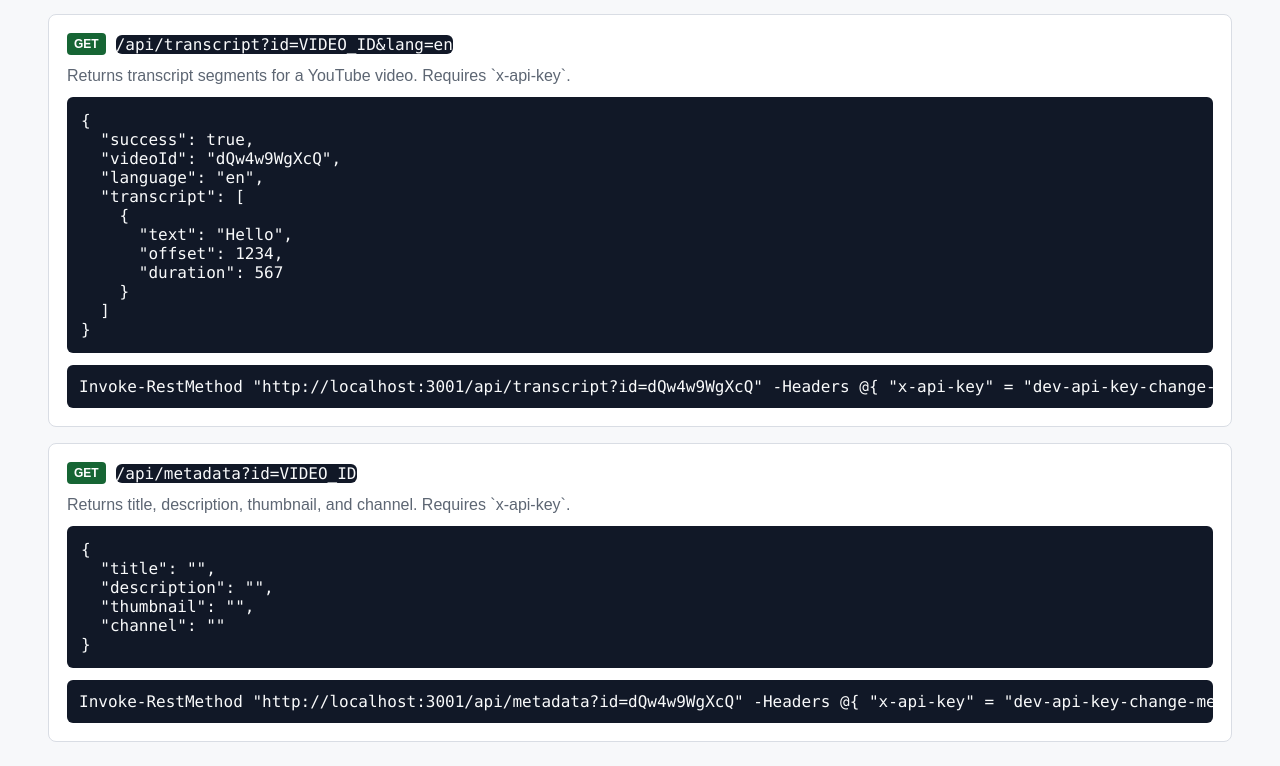
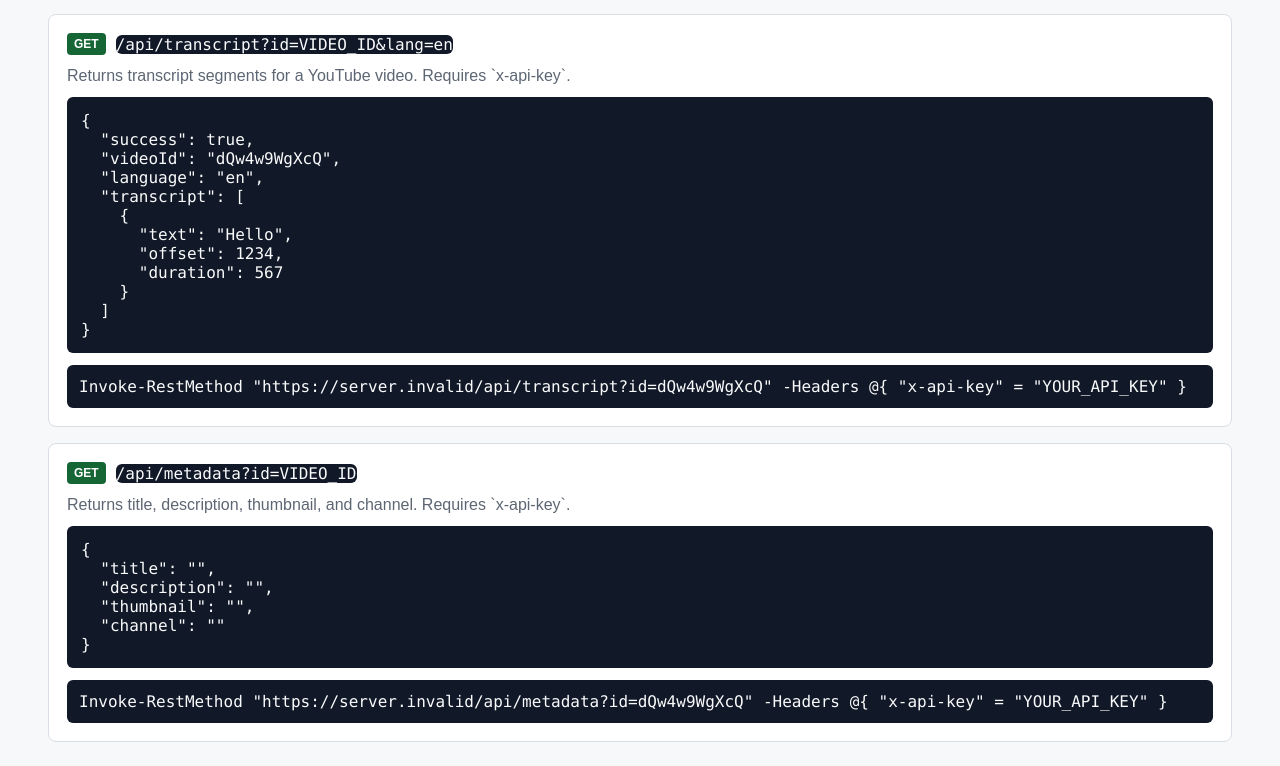
Before and after one commit to dtech4099-a11y/youtube-transcript-api, a Next.js app: page /docs in a window 1280 px wide. Shown: the part 357-1123 px from the top of the page. Built offline with nearby package versions, Linux system fonts and the light colour scheme; no server answers.

Commit message:
first commit

```diff
--- a/app/docs/page.tsx
+++ b/app/docs/page.tsx
@@ -1,4 +1,6 @@
 export default function DocsPage() {
+  const baseUrl = process.env.NEXT_PUBLIC_API_BASE_URL ?? "https://your-api-domain.com";
+
   return (
     <main className="docs-page">
       <header className="docs-header">
@@ -31,8 +33,8 @@ export default function DocsPage() {
             }
           </pre>
           <code className="command">
-            Invoke-RestMethod &quot;http://localhost:3001/api/transcript?id=dQw4w9WgXcQ&quot;
-            -Headers @{"{"} &quot;x-api-key&quot; = &quot;dev-api-key-change-me&quot; {"}"}
+            Invoke-RestMethod &quot;{baseUrl}/api/transcript?id=dQw4w9WgXcQ&quot; -Headers @{"{"}{" "}
+            &quot;x-api-key&quot; = &quot;YOUR_API_KEY&quot; {"}"}
           </code>
         </div>
 
@@ -46,8 +48,8 @@ export default function DocsPage() {
             {'{\n  "title": "",\n  "description": "",\n  "thumbnail": "",\n  "channel": ""\n}'}
           </pre>
           <code className="command">
-            Invoke-RestMethod &quot;http://localhost:3001/api/metadata?id=dQw4w9WgXcQ&quot; -Headers
-            @{"{"} &quot;x-api-key&quot; = &quot;dev-api-key-change-me&quot; {"}"}
+            Invoke-RestMethod &quot;{baseUrl}/api/metadata?id=dQw4w9WgXcQ&quot; -Headers @{"{"}{" "}
+            &quot;x-api-key&quot; = &quot;YOUR_API_KEY&quot; {"}"}
           </code>
         </div>
       </section>
```
Also changed, not shown: 1 other file (tests, documents, lock files or other folders).
